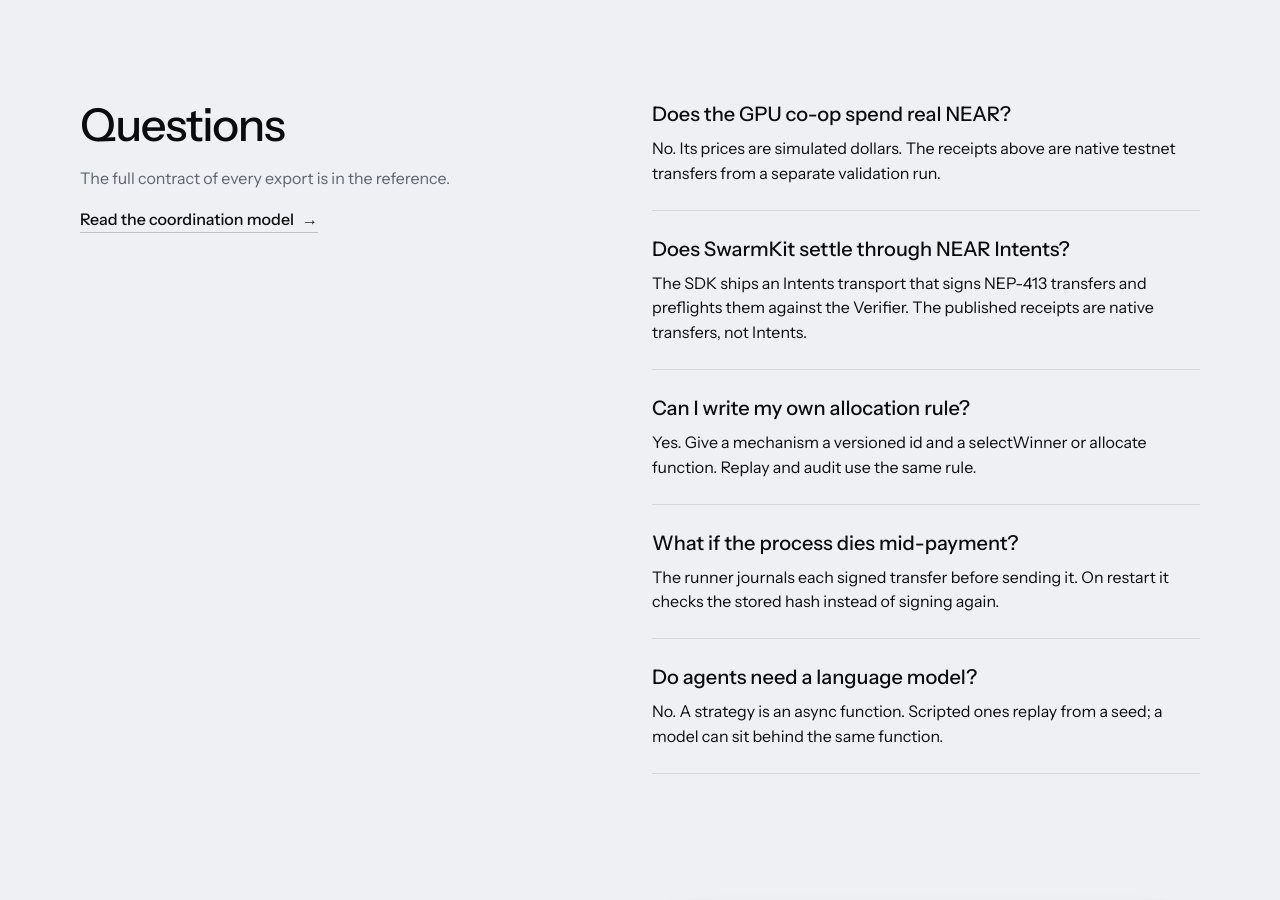
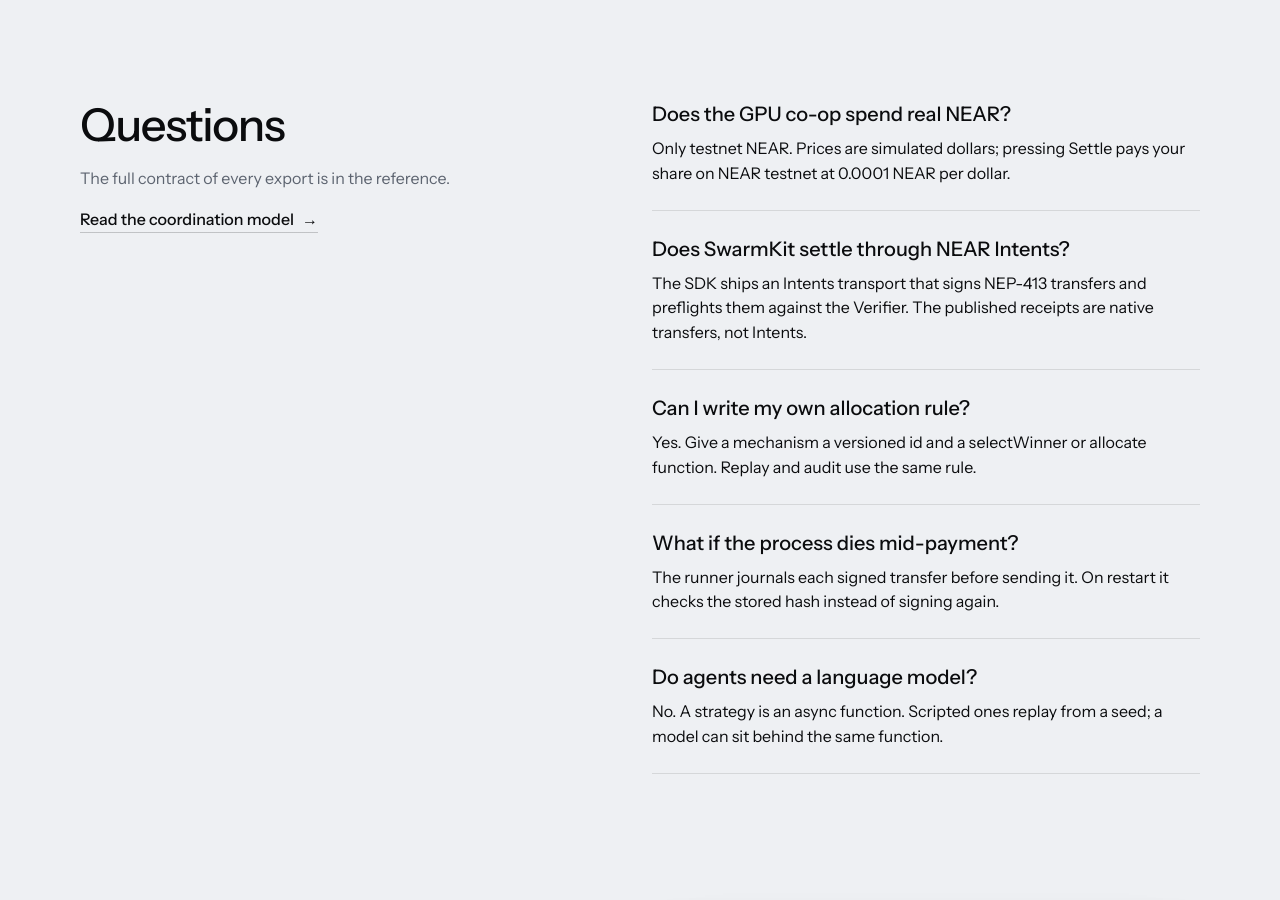
Before and after one commit to mikemoulder/swarmkit-site, a plain HTML site: page index.html in a window 1280 px wide. Shown: the part 4020-4920 px from the top of the page. Drawn offline with nearby package versions, Linux system fonts and the light colour scheme.

Commit message:
feat: live testnet settlement for the GPU co-op, with honest account labels
The co-op page settles your share through the Cloudflare Worker, verified
final on NEAR testnet. Only your team and the five providers have real
accounts; the other 19 teams are marked simulated. READMEs and FAQ updated.

Co-Authored-By: Claude Opus 5.5 <noreply@anthropic.com>

```diff
--- a/index.html
+++ b/index.html
@@ -283,7 +283,7 @@
           <p><a class="link" href="./concepts/">Read the coordination model</a></p>
         </div>
         <div class="faq span-6 start-7">
-          <div class="faq__item"><h3>Does the GPU co-op spend real NEAR?</h3><p>No. Its prices are simulated dollars. The receipts above are native testnet transfers from a separate validation run.</p></div>
+          <div class="faq__item"><h3>Does the GPU co-op spend real NEAR?</h3><p>Only testnet NEAR. Prices are simulated dollars; pressing Settle pays your share on NEAR testnet at 0.0001 NEAR per dollar.</p></div>
           <div class="faq__item"><h3>Does SwarmKit settle through NEAR Intents?</h3><p>The SDK ships an Intents transport that signs NEP-413 transfers and preflights them against the Verifier. The published receipts are native transfers, not Intents.</p></div>
           <div class="faq__item"><h3>Can I write my own allocation rule?</h3><p>Yes. Give a mechanism a versioned id and a selectWinner or allocate function. Replay and audit use the same rule.</p></div>
           <div class="faq__item"><h3>What if the process dies mid-payment?</h3><p>The runner journals each signed transfer before sending it. On restart it checks the stored hash instead of signing again.</p></div>
```
